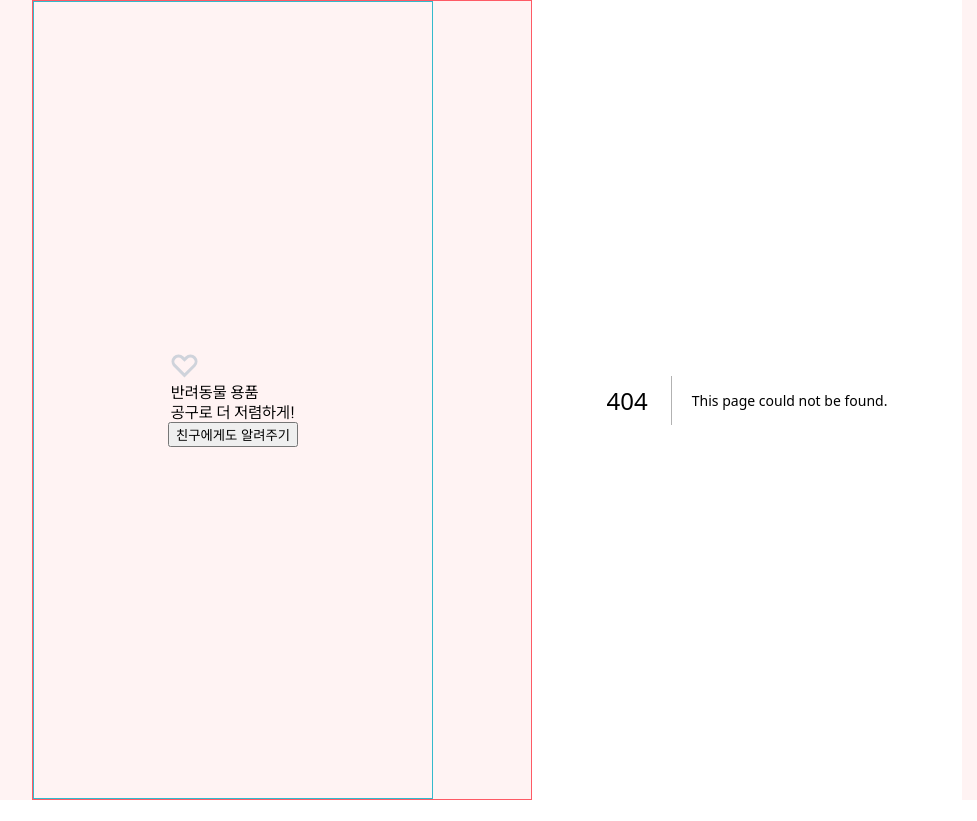
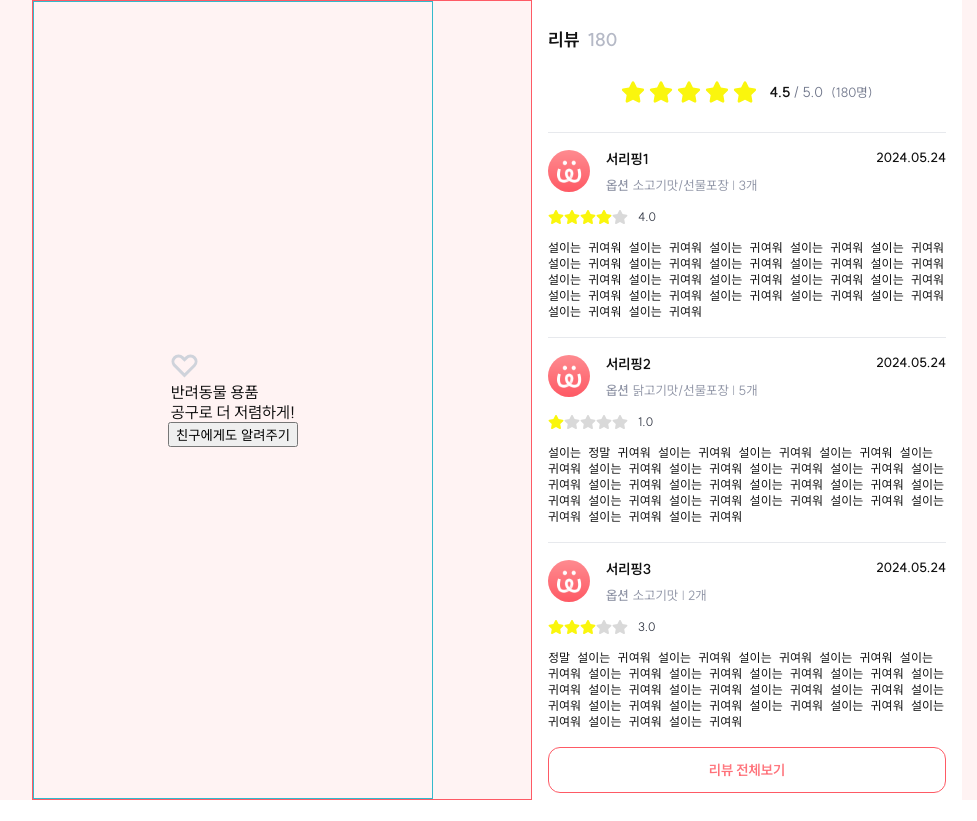
Before and after one commit to devwqc/petFrontend, a Next.js app: page /test/review in a window 1280 px wide. Before the commit this address had no page. Shown: the whole page, without its empty margins (108-1085 px from the left). Before the commit the page ends 800 px from the top, so only its background shows below. Built offline with nearby package versions, Linux system fonts and the light colour scheme.

Commit message:
package-lock.json update

```diff
--- /dev/null
+++ b/src/components/common/review/HighlightReview.module.scss
@@ -0,0 +1,48 @@
+.highlightReviewLayout {
+  padding: 2.8rem 1.6rem;
+  display: flex;
+  flex-direction: column;
+  justify-content: center;
+}
+
+.reviewBoxStyle {
+  padding: 1.6rem 0;
+  border-top: 0.1rem solid $color-gray-200;
+}
+
+.allReviewLinkBtn {
+  @include font-headline3;
+
+  display: flex;
+  padding: 1.2rem 0;
+  justify-content: center;
+  align-items: center;
+  gap: 0.8rem;
+  align-self: stretch;
+  border-radius: 1.2rem;
+  border: 0.1rem solid $color-pink-main;
+  background: linear-gradient(180deg, #ff8c91 0%, #fe5a65 100%);
+  background-clip: text;
+  -webkit-background-clip: text;
+  -webkit-text-fill-color: transparent;
+}
+
+.review {
+  @include font-headline2;
+
+  color: $color-black;
+}
+
+.noReview {
+  @include font-body5;
+
+  display: flex;
+  margin-top: 2rem;
+  padding: 3.2rem 0;
+  justify-content: center;
+  align-items: center;
+  align-self: stretch;
+  border-radius: 1.2rem;
+  background: $color-gray-50;
+  color: $color-gray-400;
+}
--- /dev/null
+++ b/src/components/common/review/HighlightReview.tsx
@@ -0,0 +1,62 @@
+import ReviewBox from './ReviewBox';
+import ReviewSummary from './ReviewSummary';
+import styles from './HighlightReview.module.scss';
+import Link from 'next/link';
+
+const testData = [
+  {
+    id: 1,
+    nickname: '서리핑1',
+    option: '소고기맛/선물포장',
+    quantity: 3,
+    rating: 4,
+    description:
+      '설이는 귀여워 설이는 귀여워 설이는 귀여워 설이는 귀여워 설이는 귀여워 설이는 귀여워 설이는 귀여워 설이는 귀여워 설이는 귀여워 설이는 귀여워 설이는 귀여워 설이는 귀여워 설이는 귀여워 설이는 귀여워 설이는 귀여워 설이는 귀여워 설이는 귀여워 설이는 귀여워 설이는 귀여워 설이는 귀여워 설이는 귀여워 설이는 귀여워',
+    createdAt: '2024-05-24T14:35:22.000Z',
+  },
+  {
+    id: 2,
+    nickname: '서리핑2',
+    option: '닭고기맛/선물포장',
+    quantity: 5,
+    rating: 1,
+    description:
+      '설이는 정말 귀여워 설이는 귀여워 설이는 귀여워 설이는 귀여워 설이는 귀여워 설이는 귀여워 설이는 귀여워 설이는 귀여워 설이는 귀여워 설이는 귀여워 설이는 귀여워 설이는 귀여워 설이는 귀여워 설이는 귀여워 설이는 귀여워 설이는 귀여워 설이는 귀여워 설이는 귀여워 설이는 귀여워 설이는 귀여워 설이는 귀여워 설이는 귀여워',
+    createdAt: '2024-05-24T14:35:22.000Z',
+  },
+  {
+    id: 3,
+    nickname: '서리핑3',
+    option: '소고기맛',
+    quantity: 2,
+    rating: 3,
+    description:
+      '정말 설이는 귀여워 설이는 귀여워 설이는 귀여워 설이는 귀여워 설이는 귀여워 설이는 귀여워 설이는 귀여워 설이는 귀여워 설이는 귀여워 설이는 귀여워 설이는 귀여워 설이는 귀여워 설이는 귀여워 설이는 귀여워 설이는 귀여워 설이는 귀여워 설이는 귀여워 설이는 귀여워 설이는 귀여워 설이는 귀여워 설이는 귀여워 설이는 귀여워',
+    createdAt: '2024-05-24T14:35:22.000Z',
+  },
+];
+
+export default function HighlightReview({ reviewData = testData }: any) {
+  return (
+    <div className={styles.highlightReviewLayout}>
+      {reviewData.length > 0 ? (
+        <>
+          <ReviewSummary />
+          <div className={styles.reviewContainer}>
+            {testData.map(data => (
+              <ReviewBox key={data.id} reviewData={data} className={styles.reviewBoxStyle} />
+            ))}
+          </div>
+          <Link href={'/test/review'} className={styles.allReviewLinkBtn}>
+            리뷰 전체보기
+          </Link>
+        </>
+      ) : (
+        <>
+          <p className={styles.review}>리뷰</p>
+          <div className={styles.noReview}>아직 등록된 리뷰가 없어요.</div>
+        </>
+      )}
+    </div>
+  );
+}
--- a/src/components/common/review/ReviewBox.module.scss
+++ b/src/components/common/review/ReviewBox.module.scss
@@ -1,5 +1,4 @@
 .reviewBoxLayout {
-  max-width: 36rem;
   display: flex;
   flex-direction: column;
   gap: 1.6rem;
@@ -30,19 +29,15 @@
 }
 
 .nickname {
+  @include font-headline3;
+
   color: $color-black;
-  font-size: 14px;
-  font-style: normal;
-  font-weight: 700;
-  line-height: 2rem;
 }
 
 .date {
+  @include font-body3;
+
   color: $color-black;
-  font-size: 13px;
-  font-style: normal;
-  font-weight: 600;
-  line-height: 1.6rem;
 }
 
 .productDetail {
@@ -50,19 +45,15 @@
   align-items: center;
 
   .option {
+    @include font-body3;
+
     color: $color-gray-500;
-    font-size: 13px;
-    font-style: normal;
-    font-weight: 600;
-    line-height: 1.6rem;
   }
 
   .optionDetail {
+    @include font-body4;
+
     color: $color-gray-500;
-    font-size: 13px;
-    font-style: normal;
-    font-weight: 400;
-    line-height: 1.6rem;
     margin: 0 0.4rem;
   }
 }
@@ -73,19 +64,13 @@
 }
 
 .ratingCount {
+  @include font-body6;
+
   color: $color-gray-800;
-  font-size: 12px;
-  font-style: normal;
-  font-weight: 400;
-  line-height: 1.6rem;
   margin-left: 1rem;
 }
 
 .description {
-  color: $color-black;
-  font-family: Inter;
-  font-size: 13px;
-  font-style: normal;
-  font-weight: 500;
-  line-height: 150%;
+  background-color: white;
+  padding: 0;
 }
--- a/src/components/common/review/ReviewBox.tsx
+++ b/src/components/common/review/ReviewBox.tsx
@@ -4,45 +4,38 @@ import StarRating from './StarRating';
 import Textarea from './Textarea';
 import formatDate from '@/utils/formatDate';
 import styles from './ReviewBox.module.scss';
+import classNames from 'classnames/bind';
 
-export default function ReviewBox() {
-  const testData = {
-    nickname: '서리핑',
-    option: '소고기맛/선물포장',
-    quantity: 3,
-    rating: 4,
-    description:
-      '설이는 귀여워 설이는 귀여워 설이는 귀여워 설이는 귀여워 설이는 귀여워 설이는 귀여워 설이는 귀여워 설이는 귀여워 설이는 귀여워 설이는 귀여워 설이는 귀여워 설이는 귀여워 설이는 귀여워 설이는 귀여워 설이는 귀여워 설이는 귀여워 설이는 귀여워 설이는 귀여워 설이는 귀여워 설이는 귀여워 설이는 귀여워 설이는 귀여워',
-    createdAt: '2024-05-24T14:35:22.000Z',
-  };
+const cx = classNames.bind(styles);
 
-  const formattedDate = formatDate(testData.createdAt);
+export default function ReviewBox({ reviewData, className }: any) {
+  const formattedDate = formatDate(reviewData.createdAt);
 
   return (
-    <div className={styles.reviewBoxLayout}>
+    <div className={cx('reviewBoxLayout', className)}>
       <div className={styles.userInfo}>
         <ProfileImgBadge className={styles.profileImg} />
         <div className={styles.userInfoDetail}>
           <div className={styles.nicknameAndDate}>
-            <p className={styles.nickname}>{testData.nickname}</p>
+            <p className={styles.nickname}>{reviewData.nickname}</p>
             <p className={styles.date}>{formattedDate}</p>
           </div>
           <div className={styles.productDetail}>
             <p className={styles.option}>
               옵션
               <span className={styles.optionDetail}>
-                {testData.option} | {testData.quantity}개
+                {reviewData.option} | {reviewData.quantity}개
               </span>
             </p>
           </div>
         </div>
       </div>
       <div className={styles.ratingBox}>
-        <StarRating rating={testData.rating} />
-        <p className={styles.ratingCount}>{testData.rating}.0</p>
+        <StarRating rating={reviewData.rating} />
+        <p className={styles.ratingCount}>{reviewData.rating}.0</p>
       </div>
       {/* <Image /> 리뷰 이미지 넣을 수 있는 기능 추가되면 넣을게요 ! */}
-      <Textarea disabled value={testData.description} className={styles.description} />
+      <Textarea disabled value={reviewData.description} className={styles.description} />
     </div>
   );
 }
--- /dev/null
+++ b/src/components/common/review/ReviewSummary.module.scss
@@ -0,0 +1,52 @@
+.reviewTitleBox {
+  display: flex;
+  align-items: center;
+  gap: 0.8rem;
+}
+
+.review {
+  @include font-headline2;
+
+  color: $color-black;
+}
+
+.totalReview {
+  @include font-headline2;
+
+  color: $color-gray-400;
+}
+
+.ratingBox {
+  margin: 2.8rem 0;
+  display: flex;
+  justify-content: center;
+  align-items: center;
+}
+
+.starRating {
+  gap: 0.4rem;
+}
+
+.star {
+  width: 2.4rem;
+  height: 2.4rem;
+}
+
+.totalRating {
+  @include font-headline3;
+
+  color: $color-black;
+  margin: 0 0.8rem 0 1.2rem;
+}
+
+.defaultRating {
+  @include font-body2;
+
+  color: $color-gray-600;
+}
+
+.totalReviewer {
+  @include font-body4;
+
+  color: $color-gray-600;
+}
--- /dev/null
+++ b/src/components/common/review/ReviewSummary.tsx
@@ -0,0 +1,24 @@
+import StarRating from './StarRating';
+import styles from './ReviewSummary.module.scss';
+
+export default function ReviewSummary() {
+  const rating = 4.5;
+  const totalReviewer = 180;
+
+  return (
+    <div className={styles.reviewSummaryLayout}>
+      <div className={styles.reviewTitleBox}>
+        <p className={styles.review}>리뷰</p>
+        <p className={styles.totalReview}>{totalReviewer}</p>
+      </div>
+      <div className={styles.ratingBox}>
+        <StarRating rating={rating} starRatingStyle={styles.starRating} starStyle={styles.star} />
+        <p className={styles.totalRating}>
+          {rating}
+          <span className={styles.defaultRating}> / 5.0</span>
+        </p>
+        <p className={styles.totalReviewer}>{`(${totalReviewer}명)`}</p>
+      </div>
+    </div>
+  );
+}
--- /dev/null
+++ b/src/components/common/review/StarRating.module.scss
@@ -0,0 +1,3 @@
+.starRating {
+  display: flex;
+}
--- a/src/components/common/review/StarRating.tsx
+++ b/src/components/common/review/StarRating.tsx
@@ -1,4 +1,6 @@
 import { FaStar } from 'react-icons/fa';
+import classNames from 'classnames/bind';
+import styles from './StarRating.module.scss';
 
 const createArray = (length: number) => [...Array(length)];
 
@@ -8,17 +10,26 @@ interface StarProps {
 }
 
 interface StarRatingProps {
-  className?: string;
+  starStyle?: string;
+  starRatingStyle?: string;
   rating: number;
   editable?: boolean;
   onRate?: (rating: number) => void;
 }
 
-export default function StarRating({ className, rating, editable, onRate = () => {} }: StarRatingProps) {
+const cx = classNames.bind(styles);
+
+export default function StarRating({
+  starStyle,
+  starRatingStyle,
+  rating,
+  editable,
+  onRate = () => {},
+}: StarRatingProps) {
   const TOTAL_STARS = 5;
 
   const Star = ({ selected, onSelect }: StarProps) => (
-    <FaStar className={className} color={selected ? '#FAF60D' : '#D9D9D9'} onClick={onSelect} />
+    <FaStar className={cx(starStyle)} color={selected ? '#FAF60D' : '#D9D9D9'} onClick={onSelect} />
   );
 
   const handleSelect = (i: number) => {
@@ -28,10 +39,10 @@ export default function StarRating({ className, rating, editable, onRate = () =>
   };
 
   return (
-    <>
+    <div className={cx('starRating', starRatingStyle)}>
       {createArray(TOTAL_STARS).map((_, i) => (
         <Star key={i} selected={rating > i} onSelect={() => handleSelect(i)} />
       ))}
-    </>
+    </div>
   );
 }
--- a/src/components/common/review/Textarea.module.scss
+++ b/src/components/common/review/Textarea.module.scss
@@ -1,20 +1,29 @@
 .textareaStyle {
+  @include font-body6;
+
+  display: flex;
+  height: 12rem;
+  padding: 1.2rem;
+  align-items: flex-start;
+  gap: 0.8rem;
+  align-self: stretch;
   resize: none;
-  background-color: #f5f5f5;
-  border-color: white;
+  border: none;
+  border-radius: 0.8rem;
+  color: $color-black;
+  background: $color-gray-50;
 
   &:focus {
-    border-color: black;
     outline: none;
   }
 
   &:disabled {
-    background-color: white;
-    border-color: white;
     overflow: hidden;
   }
 
   &::placeholder {
-    color: #aeaeae;
+    @include font-body4;
+
+    color: $color-gray-400;
   }
 }
--- /dev/null
+++ b/src/pages/test/review/index.tsx
@@ -0,0 +1,9 @@
+import HighlightReview from '@/components/common/review/HighlightReview';
+
+export default function index() {
+  return (
+    <>
+      <HighlightReview />
+    </>
+  );
+}
```
Also changed, not shown: 1 other file (tests, documents, lock files or other folders).
